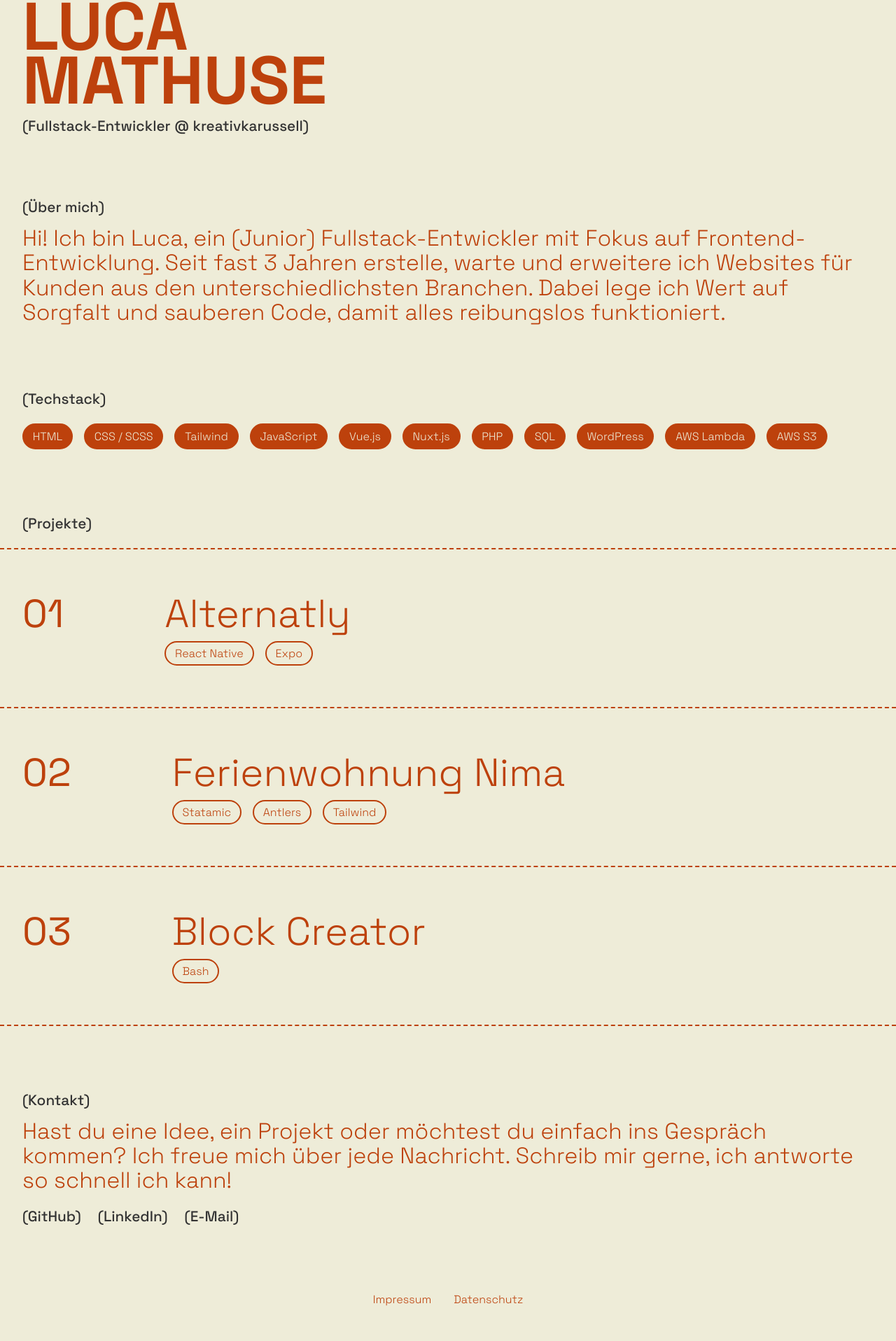
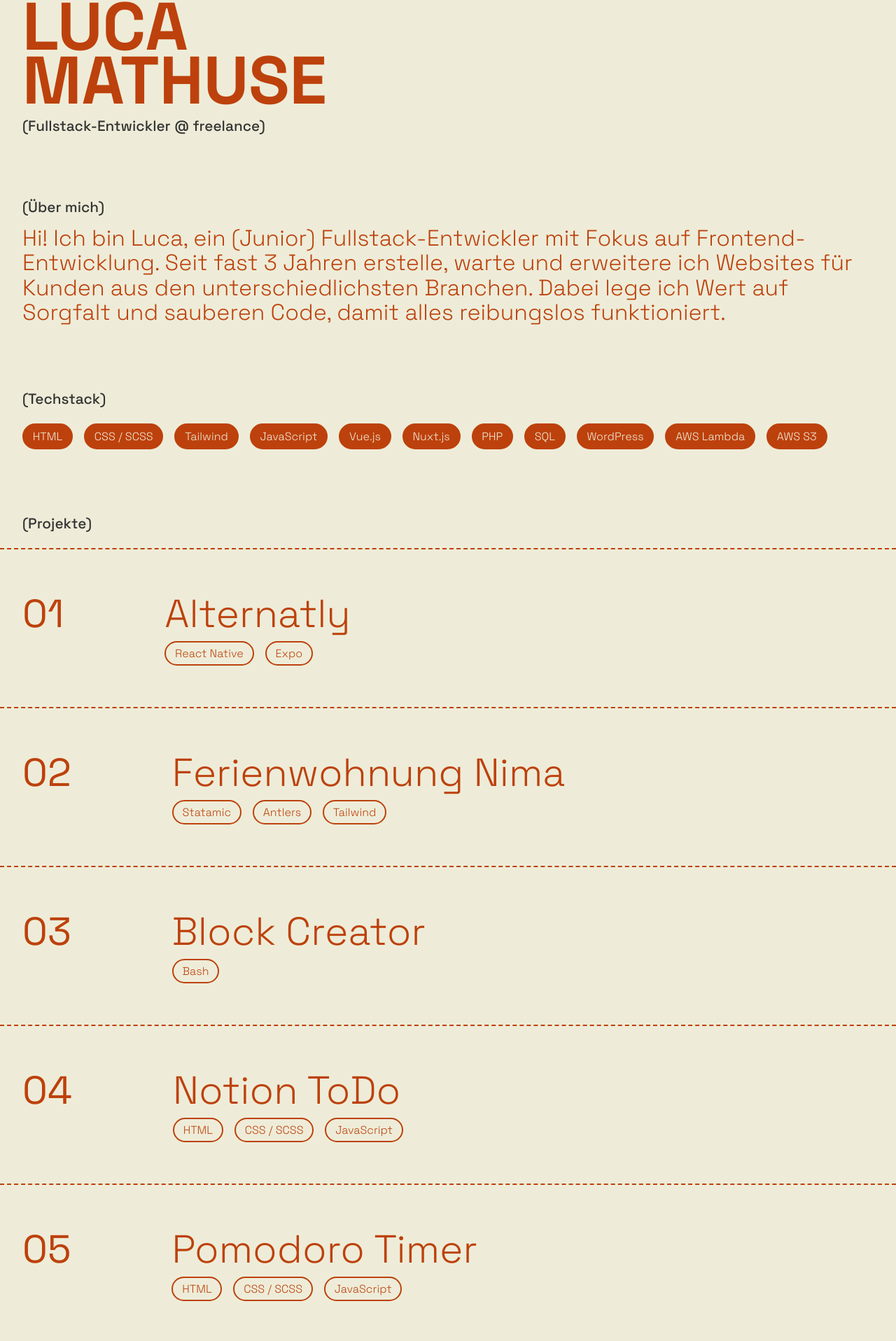
Before and after one commit to lucamathuse/portfolio, a Nuxt app: page / in a window 1280 px wide. Shown: the part 144-2060 px from the top of the page at 70% size. Before the commit the page ends 2037 px from the top, so only its background shows below. Built offline with nearby package versions, Linux system fonts and the light colour scheme.

Commit message:
backup commit

```diff
--- a/app/assets/data/projects.json
+++ b/app/assets/data/projects.json
@@ -19,5 +19,19 @@
         "stack": ["Bash"],
         "description": "Dieses kleine Skript vereinfacht die Erstellung von Advanced Custom Fields (ACF) Pro-Blöcken, indem es die erforderlichen Verzeichnisse und Dateien mit Standardinhalten in Ihrem Blockverzeichnis generiert. Es optimiert Ihren Arbeitsablauf, indem es die Ersteinrichtung automatisiert, sodass Sie sich auf die Erstellung benutzerdefinierter Blockfunktionen konzentrieren können.",
         "link": "https://github.com/lucamathuse/block-creator"
+    },
+    {
+        "id": "04",
+        "title": "Notion ToDo",
+        "stack": ["HTML", "CSS / SCSS", "JavaScript"],
+        "description": "Eine Chrome Extension, die Aufgaben in eine Notion Datenbank schreibt mithilfe der Notion API",
+        "link": "https://github.com/lucamathuse/notion-todo"
+    },
+        {
+        "id": "05",
+        "title": "Pomodoro Timer",
+        "stack": ["HTML", "CSS / SCSS", "JavaScript"],
+        "description": "Ein Pomodoro Timer als Chrome Extension",
+        "link": "https://github.com/lucamathuse/pomodoro"
     }
 ]
--- a/app/components/Contact.vue
+++ b/app/components/Contact.vue
@@ -3,7 +3,7 @@
     <h2 class="mb-4"><slot></slot></h2>
     <div class="flex flex-col flex-1 gap-6">
       <div class="text">
-        <p>Hast du eine Idee, ein Projekt oder möchtest du einfach ins Gespräch kommen? Ich freue mich über jede Nachricht. Schreib mir gerne, ich antworte so schnell ich kann! </p>
+        <p>Hast du eine Idee, ein Projekt oder möchtest du einfach ins Gespräch kommen? Schreib mir gerne eine Nachricht und ich antworte so schnell ich kann! </p>
       </div>
       <div class="contact flex flex-row gap-6">
         <h2><a href="https://github.com/lucamathuse">(GitHub)</a></h2>
--- a/app/components/Hero.vue
+++ b/app/components/Hero.vue
@@ -4,7 +4,7 @@
       <slot>Luca <br /> Mathuse</slot>
     </h1>
     <div class="flex flex-col md:flex-row gap-4 md:gap-16 mt-4">
-      <h2>(Fullstack-Entwickler @ kreativkarussell)</h2>
+      <h2>(Fullstack-Entwickler @ freelance)</h2>
     </div>
   </div>
 </template>
```
